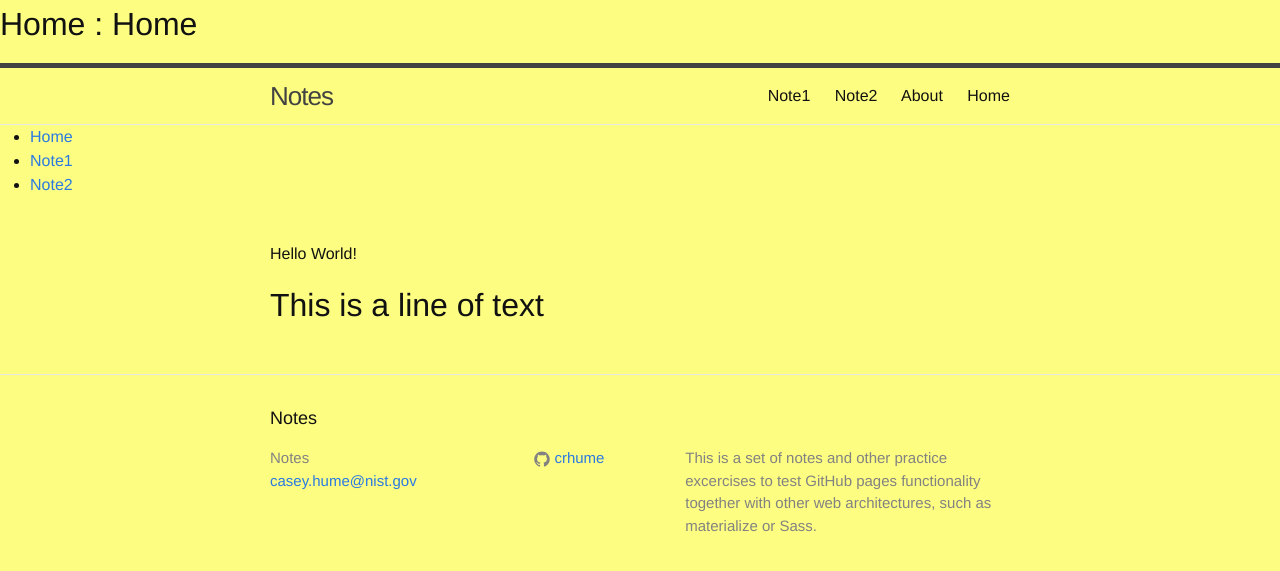
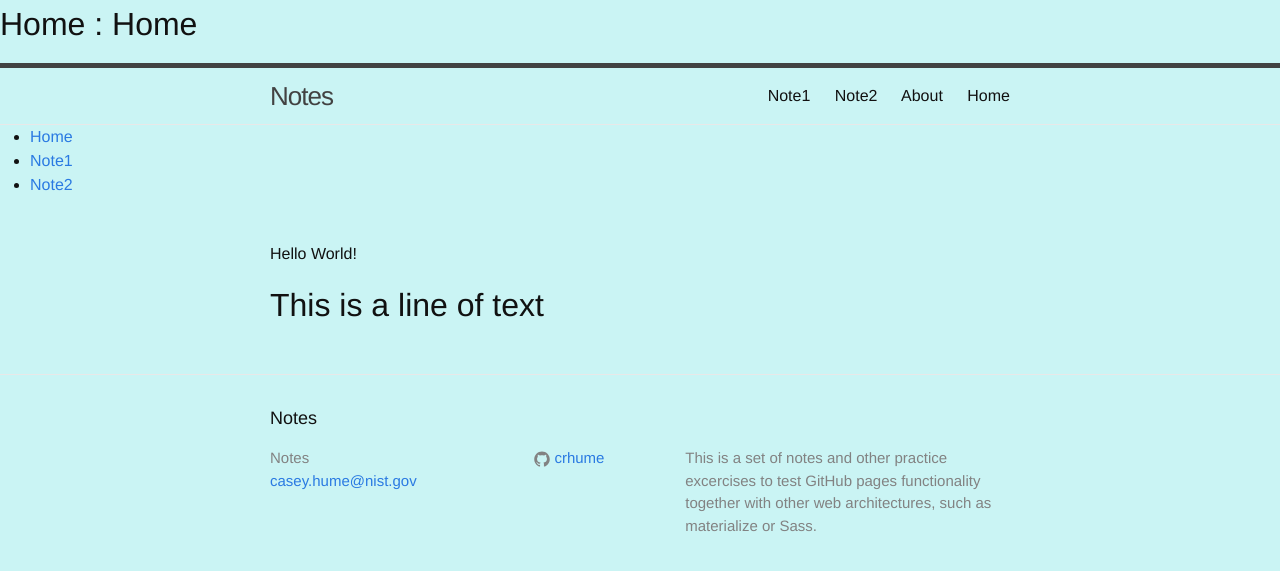
Before and after one commit to crhume/notes, a Jekyll site: the page built from index.md, in a window 1280 px wide. Shown: the top 571 px of the page. Built offline with Jekyll 4.4.1, drawn with Linux system fonts in a browser that asks for light colours.

Commit message:
Update main.scss

```diff
--- a/css/main.scss
+++ b/css/main.scss
@@ -15,7 +15,7 @@ $base-line-height: 1.5;
 $spacing-unit:     30px;
 
 $text-color:       #111;
-$background-color: #fdfd81;
+$background-color: #caf4f4;
 $brand-color:      #2a7ae2;
 
 $grey-color:       #828282;
```
